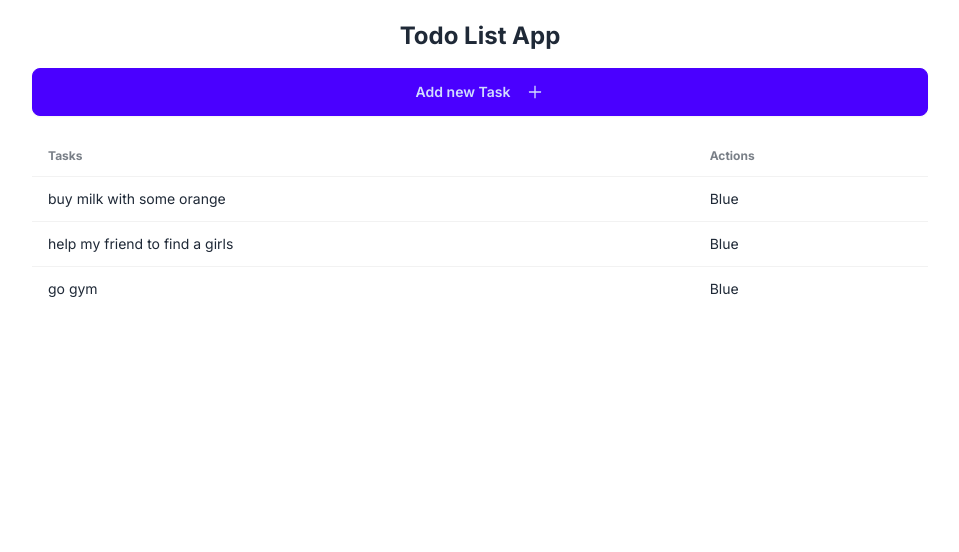
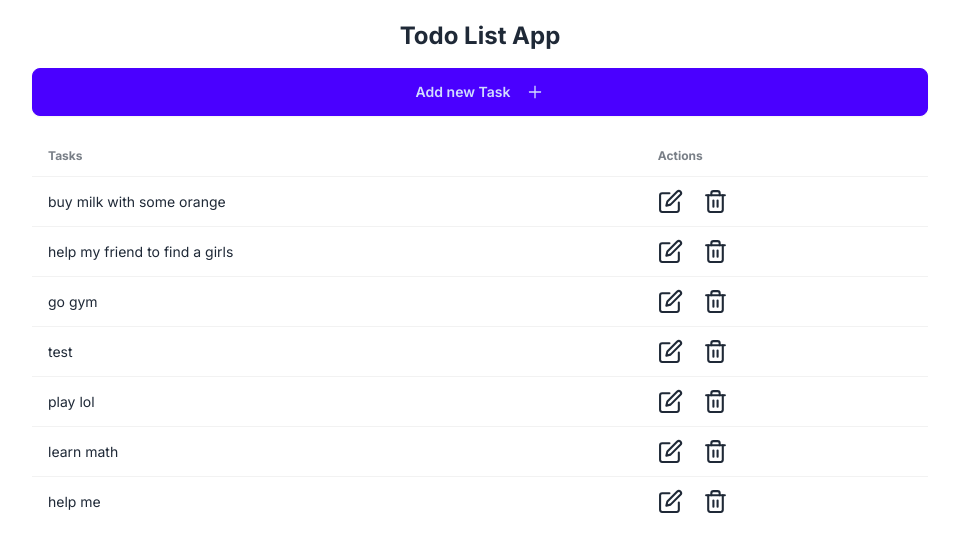
Before and after one commit to SeoDongOk/youtube_Next13_Todo, a Next.js app in the folder simple-todoapp/: page / in a window 1280 px wide. Shown: the top 552 px of the page, without its empty margins (160-1119 px from the left). Built offline with nearby package versions, Linux system fonts and the light colour scheme; data requests are answered from the project's data file.

Commit message:
@add edit/delete task func

```diff
--- a/simple-todoapp/api.ts
+++ b/simple-todoapp/api.ts
@@ -20,3 +20,21 @@ export const addTodo = async (todo: ITask): Promise<ITask> => {
   const newTodo = await res.json();
   return newTodo;
 };
+
+export const editTodo = async (todo: ITask): Promise<ITask> => {
+  const res = await fetch(`${baseUrl}/tasks/${todo.id}`, {
+    method: "PUT",
+    headers: {
+      "Content-Type": "application/json",
+    },
+    body: JSON.stringify(todo),
+  });
+  const updatedTodo = await res.json();
+  return updatedTodo;
+};
+
+export const deleteTodo = async (id: string): Promise<void> => {
+  await fetch(`${baseUrl}/tasks/${id}`, {
+    method: "DELETE",
+  });
+};
--- a/simple-todoapp/app/components/AddTeask.tsx
+++ b/simple-todoapp/app/components/AddTeask.tsx
@@ -4,18 +4,21 @@ import React, { FormEventHandler, useState } from "react";
 import { AiOutlinePlus } from "react-icons/ai";
 import Modal from "./Modal";
 import { addTodo } from "@/api";
+import { useRouter } from "next/navigation";
+import { v4 as uuidv4 } from "uuid";
 
 const AddTeask = () => {
+  const router = useRouter();
   const [modalOpen, setModalOpen] = useState<boolean>(false);
   const [newTaskValue, setNewTaskValue] = useState<string>("");
   const handleSubmitNewTodo: FormEventHandler<HTMLFormElement> = async (e) => {
     e.preventDefault();
     await addTodo({
-      id: "3",
+      id: uuidv4(),
       text: newTaskValue,
     });
-    setNewTaskValue("");
     setModalOpen(false);
+    router.refresh();
   };
   return (
     <div>
--- a/simple-todoapp/app/components/Task.tsx
+++ b/simple-todoapp/app/components/Task.tsx
@@ -1,15 +1,84 @@
+"use client";
+
 import { ITask } from "@/types/task";
-import React from "react";
+import React, { FormEventHandler, useState } from "react";
+import { FiEdit, FiTrash, FiTrash2 } from "react-icons/fi";
+import Modal from "./Modal";
+import { useRouter } from "next/navigation";
+import { deleteTodo, editTodo } from "@/api";
 
 interface TaskProps {
   task: ITask;
 }
 
 const Task: React.FC<TaskProps> = ({ task }) => {
+  const router = useRouter();
+  const [openModalEdit, setModalOpenEdit] = useState<boolean>(false);
+  const [openModalDelete, setOpenModalDelete] = useState<boolean>(false);
+  const [taskToEdit, setTaskToEdit] = useState<string>(task.text);
+
+  const handleSubmitEditTodo: FormEventHandler<HTMLFormElement> = async (e) => {
+    e.preventDefault();
+    await editTodo({
+      id: task.id,
+      text: taskToEdit,
+    });
+    setTaskToEdit("");
+    setOpenModalDelete(false);
+    router.refresh();
+  };
+
+  const handleDeleteTask = async (id: string) => {
+    await deleteTodo(id);
+    setOpenModalDelete(false);
+    router.refresh();
+  };
   return (
     <tr key={task.id}>
       <td>{task.text}</td>
-      <td>Blue</td>
+      <td className="flex gap-5">
+        <FiEdit
+          onClick={() => {
+            setModalOpenEdit(true);
+          }}
+          cursor="pointer"
+          classname="text-blue-500"
+          size={25}
+        />
+        <Modal modalOpen={openModalEdit} setModalOpen={setModalOpenEdit}>
+          <form onSubmit={handleSubmitEditTodo}>
+            <h3 className="font-bold text-lg">Edit task</h3>
+            <div className="modal-action">
+              <input
+                value={taskToEdit}
+                onChange={(e) => setTaskToEdit(e.target.value)}
+                type="text"
+                placeholder="Type here"
+                className="inupt input-bordered w-full"
+              />
+              <button type="submit" className="btn">
+                Submit
+              </button>
+            </div>
+          </form>
+        </Modal>
+        <FiTrash2
+          onClick={() => setOpenModalDelete(true)}
+          cursor="pointer"
+          classname="text-red-500"
+          size={25}
+        />
+        <Modal modalOpen={openModalDelete} setModalOpen={setOpenModalDelete}>
+          <h3 className="text-lg">
+            Are you sure, you want to delete this task?
+          </h3>
+          <div className="modal-action">
+            <button onClick={() => handleDeleteTask(task.id)} className="btn">
+              Yes
+            </button>
+          </div>
+        </Modal>
+      </td>
     </tr>
   );
 };
--- a/simple-todoapp/data/todos.json
+++ b/simple-todoapp/data/todos.json
@@ -11,6 +11,22 @@
     {
       "id": "3",
       "text": "go gym"
+    },
+    {
+      "id": "4",
+      "text": "test"
+    },
+    {
+      "id": "5",
+      "text": "play lol"
+    },
+    {
+      "id": "6",
+      "text": "learn math"
+    },
+    {
+      "id": "7a1fd688-2980-455e-aff7-c49837562f54",
+      "text": "help me"
     }
   ]
 }
--- a/simple-todoapp/package.json
+++ b/simple-todoapp/package.json
@@ -13,12 +13,14 @@
     "next": "14.0.3",
     "react": "^18",
     "react-dom": "^18",
-    "react-icons": "^4.12.0"
+    "react-icons": "^4.12.0",
+    "uuid": "^9.0.1"
   },
   "devDependencies": {
     "@types/node": "^20",
     "@types/react": "^18",
     "@types/react-dom": "^18",
+    "@types/uuid": "^9.0.7",
     "autoprefixer": "^10.4.16",
     "daisyui": "^4.4.2",
     "eslint": "^8",
```
Also changed, not shown: 1 other file (tests, documents, lock files or other folders).
